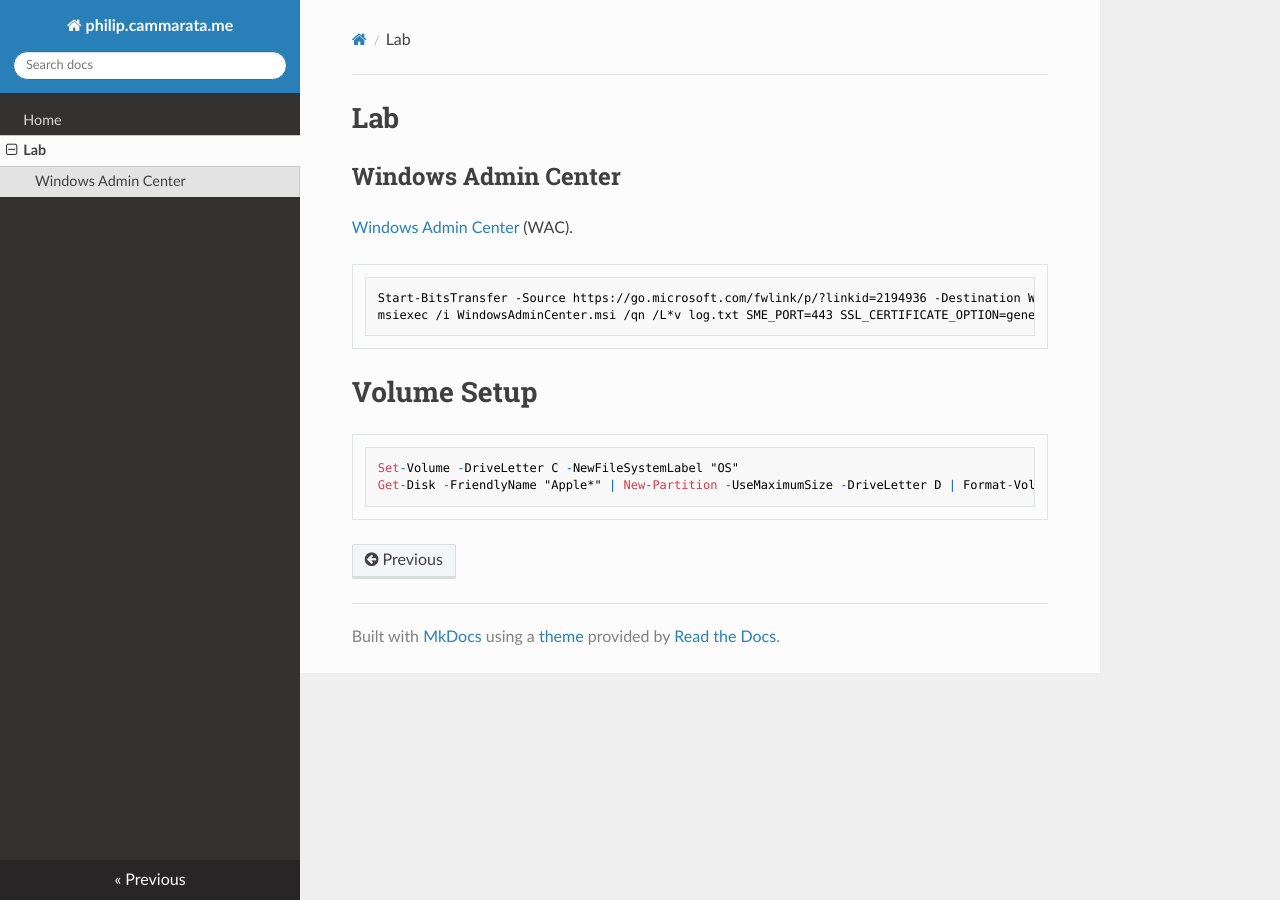
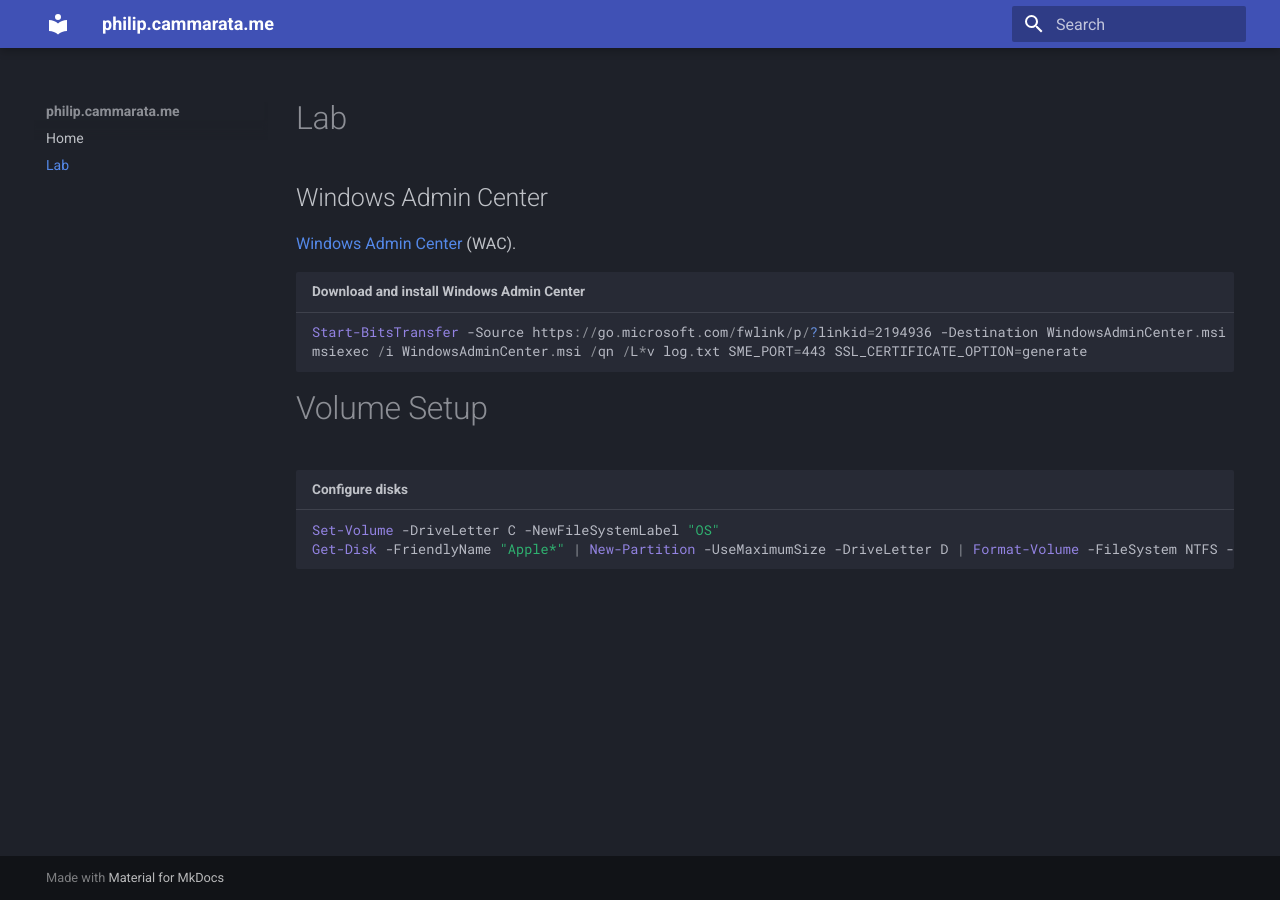
Before and after one commit to PhilipCammarata/philip.cammarata.me, an MkDocs documentation site: the page built from docs/lab.md, in a window 1280 px wide. Built offline with MkDocs 1.6.1 and Material for MkDocs 9.7.7, drawn with Linux system fonts in a browser that asks for light colours; nearby versions of some CDN libraries.

Commit message:
Changing theme.

````diff
--- a/docs/lab.md
+++ b/docs/lab.md
@@ -1,17 +1,22 @@
+---
+hide:
+  - toc
+---
+
 # Lab
 
 ## Windows Admin Center
 
 [Windows Admin Center](https://www.microsoft.com/en-us/windows-server/windows-admin-center) (WAC).
 
-```
+``` { .powershell title="Download and install Windows Admin Center" }
 Start-BitsTransfer -Source https://go.microsoft.com/fwlink/p/?linkid=2194936 -Destination WindowsAdminCenter.msi
 msiexec /i WindowsAdminCenter.msi /qn /L*v log.txt SME_PORT=443 SSL_CERTIFICATE_OPTION=generate
 ```
 
 # Volume Setup
 
-```
+``` { .powershell title="Configure disks" }
 Set-Volume -DriveLetter C -NewFileSystemLabel "OS"
 Get-Disk -FriendlyName "Apple*" | New-Partition -UseMaximumSize -DriveLetter D | Format-Volume -FileSystem NTFS -NewFileSystemLabel "STORAGE"
 ```
--- a/mkdocs.yml
+++ b/mkdocs.yml
@@ -1,6 +1,7 @@
 site_name: philip.cammarata.me
-theme: readthedocs
+theme:
+  name: material
+  palette:
+    scheme: slate
 markdown_extensions:
-  - pymdownx.highlight:
-      use_pygments: true
   - pymdownx.superfences
````
Also changed, not shown: requirements.txt (+9 -0 lines), docs/testing.py (deleted).
